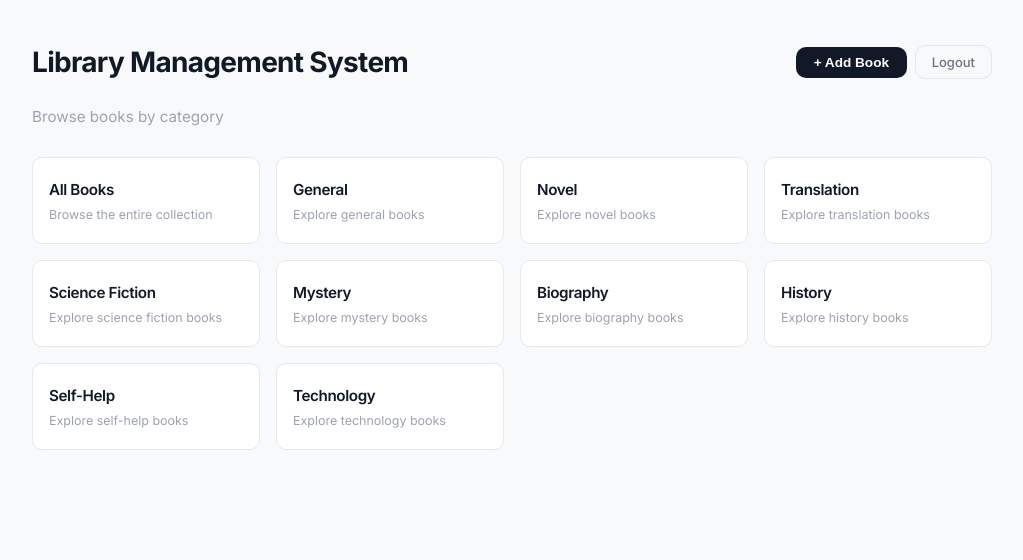
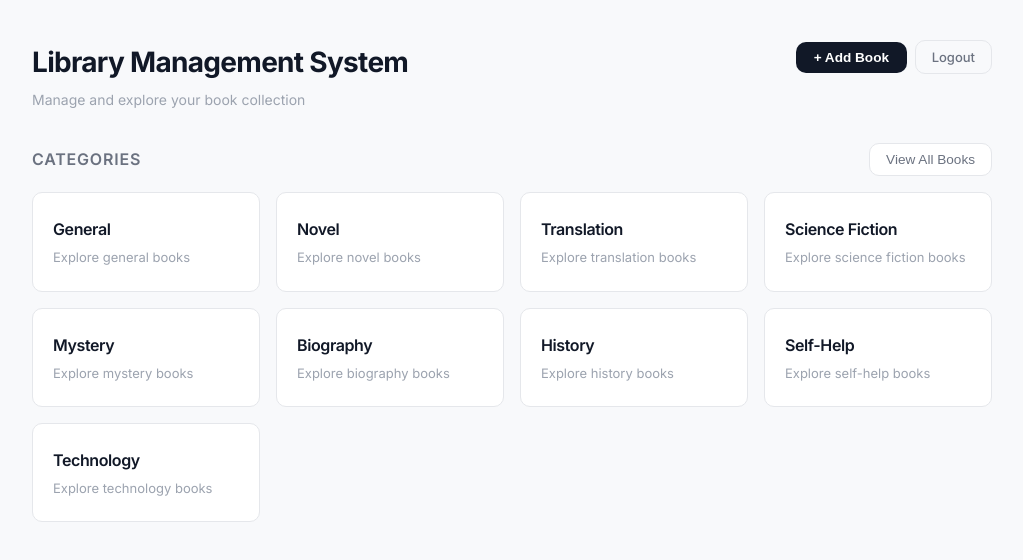
Before and after one commit to ThishaniDissanayake/LibraryManagementSystem, a React app in the folder frontend/: page /home in a window 1280 px wide. Shown: the top 560 px of the page, without its empty margins (128-1151 px from the left). Built offline with nearby package versions, Linux system fonts and the light colour scheme; the HTML template or start-up script is replaced by a standard one.

Commit message:
improve Home page typography, spacing, and category layout

```diff
--- a/frontend/src/pages/Home.tsx
+++ b/frontend/src/pages/Home.tsx
@@ -13,7 +13,10 @@ const Home = () => {
   return (
     <div className="home-page">
       <header className="page-header">
-        <h1>Library Management System</h1>
+        <div>
+          <h1>Library Management System</h1>
+          <p className="home-subtitle">Manage and explore your book collection</p>
+        </div>
         <div className="header-actions">
           <button className="add-book-btn" onClick={() => navigate("/add-book")}>
             + Add Book
@@ -24,17 +27,14 @@ const Home = () => {
         </div>
       </header>
 
-      <p className="home-subtitle">Browse books by category</p>
+      <div className="section-header">
+        <h2 className="section-title">Categories</h2>
+        <button className="view-all-btn" onClick={() => navigate("/books/all")}>
+          View All Books
+        </button>
+      </div>
 
       <div className="category-grid">
-        <div
-          className="category-card"
-          onClick={() => navigate("/books/all")}
-        >
-          <h3>All Books</h3>
-          <p>Browse the entire collection</p>
-        </div>
-
         {BOOK_CATEGORIES.map((cat) => (
           <div
             key={cat}
--- a/frontend/src/styles/Books.css
+++ b/frontend/src/styles/Books.css
@@ -8,8 +8,8 @@
 .page-header {
   display: flex;
   justify-content: space-between;
-  align-items: center;
-  margin-bottom: 1.75rem;
+  align-items: flex-start;
+  margin-bottom: 2rem;
   gap: 1rem;
 }
 
--- a/frontend/src/styles/Home.css
+++ b/frontend/src/styles/Home.css
@@ -30,15 +30,49 @@
 
 .home-subtitle {
   color: var(--text-muted);
-  font-size: 0.95rem;
-  margin: -0.5rem 0 1.75rem 0;
+  font-size: 0.875rem;
+  margin: 0.25rem 0 0 0;
   font-weight: 400;
+  letter-spacing: 0;
+}
+
+.section-header {
+  display: flex;
+  align-items: center;
+  justify-content: space-between;
+  margin: 0 0 1rem 0;
+}
+
+.section-title {
+  font-size: 1rem;
+  font-weight: 600;
+  color: var(--text-secondary);
+  margin: 0;
+  text-transform: uppercase;
+  letter-spacing: 0.05em;
+}
+
+.view-all-btn {
+  padding: 0.5rem 1rem;
+  font-size: 0.85rem;
+  font-weight: 500;
+  color: var(--text-secondary);
+  background: var(--surface);
+  border: 1px solid var(--border);
+  border-radius: var(--radius);
+  cursor: pointer;
+  transition: all 0.15s ease;
+}
+
+.view-all-btn:hover {
+  color: var(--text);
+  border-color: var(--text);
 }
 
 .category-grid {
   display: grid;
   grid-template-columns: repeat(2, 1fr);
-  gap: 0.75rem;
+  gap: 0.875rem;
 }
 
 @media (min-width: 640px) {
@@ -57,7 +91,7 @@
 .category-card {
   background: var(--surface);
   border-radius: var(--radius);
-  padding: 1.25rem 1rem;
+  padding: 1.5rem 1.25rem;
   cursor: pointer;
   transition: all 0.15s ease;
   border: 1px solid var(--border);
@@ -77,9 +111,34 @@
   transition: opacity 0.15s ease;
 }
 
+.all-books-card {
+  grid-column: 1 / -1;
+  background: var(--accent);
+  border-color: var(--accent);
+}
+
+.all-books-card h3 {
+  color: #fff;
+}
+
+.all-books-card p {
+  color: rgba(255, 255, 255, 0.7);
+}
+
+.all-books-card::before {
+  display: none;
+}
+
+.all-books-card:hover {
+  background: var(--accent-hover);
+  border-color: var(--accent-hover);
+  box-shadow: var(--shadow-md);
+}
+
 .category-card:hover {
-  border-color: var(--accent);
+  border-color: var(--text);
   box-shadow: var(--shadow-md);
+  color: var(--text);
 }
 
 .category-card:hover::before {
@@ -91,15 +150,15 @@
 }
 
 .category-card h3 {
-  margin: 0 0 0.2rem 0;
+  margin: 0 0 0.35rem 0;
   color: var(--text);
-  font-size: 0.95rem;
+  font-size: 1rem;
   font-weight: 600;
 }
 
 .category-card p {
   margin: 0;
   color: var(--text-muted);
-  font-size: 0.78rem;
+  font-size: 0.8125rem;
   line-height: 1.4;
 }
```
